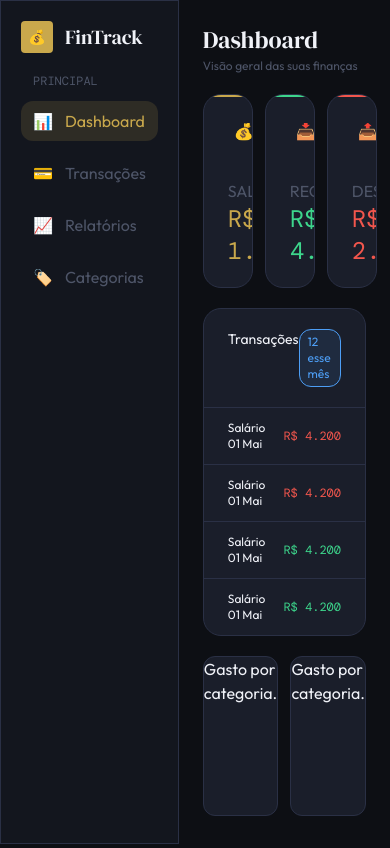
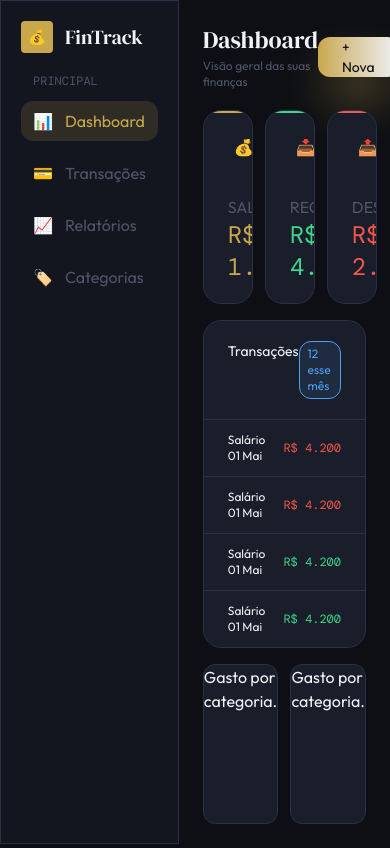
Before and after one commit to Estangler/FinTrack, a React (Vite) app: page / in a window 390 px wide. Built offline with nearby package versions, Linux system fonts and the light colour scheme; a web font is replaced by a local one.

Commit message:
feat: update DashboardContainer layout and styles for improved responsiveness

```diff
--- a/src/components/dashboard/DashboardContainer.tsx
+++ b/src/components/dashboard/DashboardContainer.tsx
@@ -4,17 +4,27 @@ import TransactionsContainer from "./TransactionsContainer";
 
 export default function DashboardContainer() {
   return (
-    <div className="p-6 overflow-auto space-y-5 w-full">
-      <header>
+    <div className="p-6 overflow-auto w-full">
+      <header className="flex justify-between items-center mb-5">
+        <div>
           <h3 className="font-serif text-2xl text-txt-primary">Dashboard</h3>
           <p className="text-xs mt-0.5 text-txt-muted">
             Visão geral das suas finanças
           </p>
+        </div>
+
+        <button
+          className={`px-6 h-10 text-start rounded-xl items-center transition duration-200 ease-linear text-base text-sm cursor-pointer bg-linear-to-r from-accent-gold to-txt-primary shadow-2xl shadow-accent-gold hover:scale-110 hover:shadow-md`}
+        >
+          + Nova
+        </button>
       </header>
 
+      <main className="flex flex-col gap-4">
         <Card />
         <TransactionsContainer />
         <GraficContainer />
+      </main>
     </div>
   );
 }
```
Also changed, not shown: 1 other file (tests, documents, lock files or other folders). Lines whose indentation alone changed are shown as unchanged.
